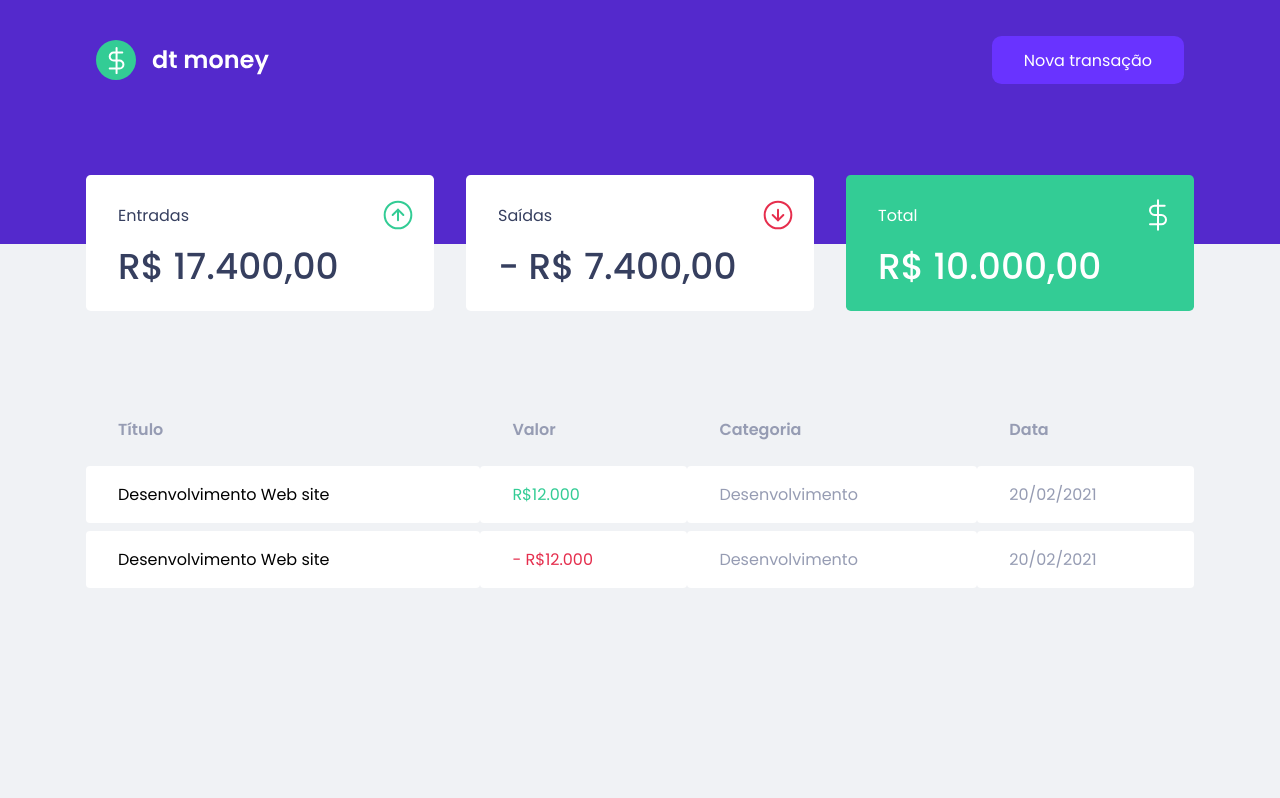
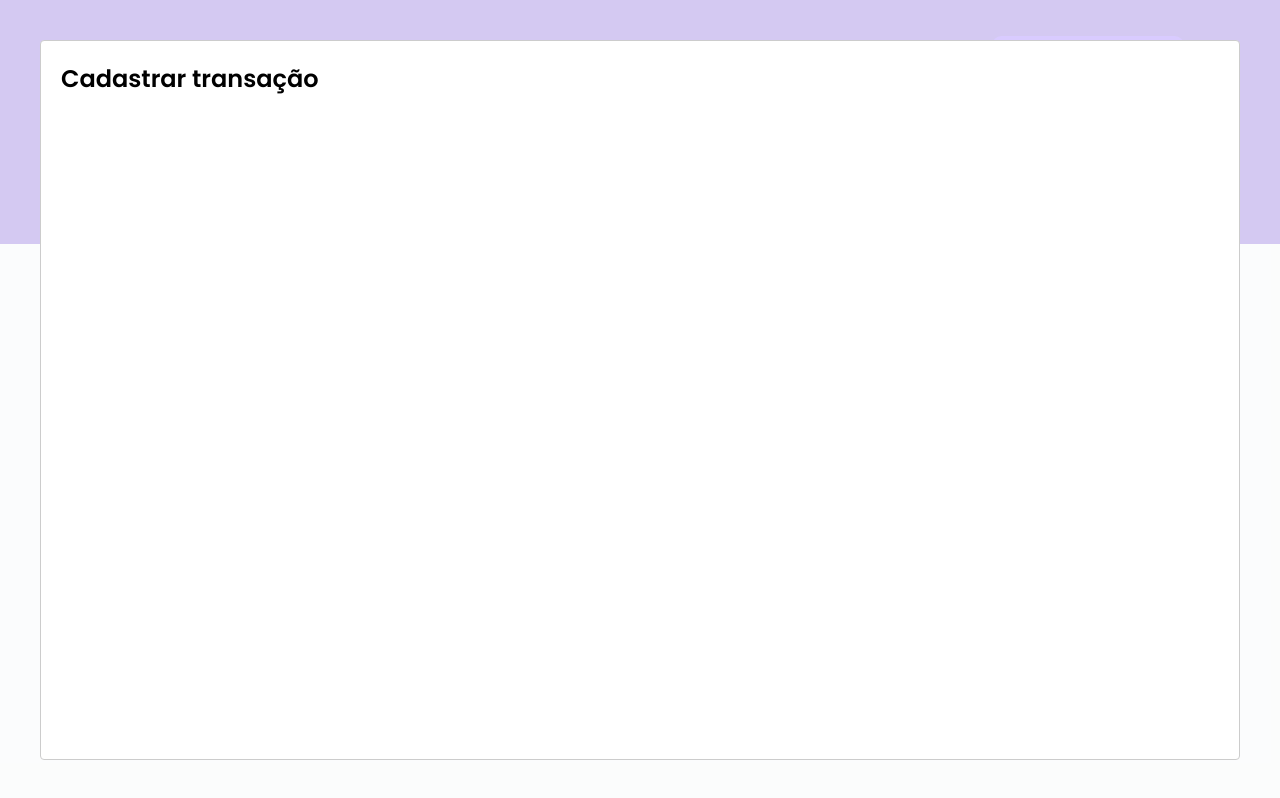
Before and after one commit to LucasRochaFernandes/dtMoney_React_Ignite, a React (Create React App) app: page / in a window 1280 px wide. Both pictures are taken after a click on the button "Nova transação". Built offline with nearby package versions, Linux system fonts and the light colour scheme; no server answers; what miragejs would draw is missing.

Commit message:
react-modal

```diff
--- a/package.json
+++ b/package.json
@@ -6,6 +6,7 @@
     "axios": "^0.26.1",
     "react": "^17.0.2",
     "react-dom": "^17.0.2",
+    "react-modal": "^3.14.4",
     "react-scripts": "5.0.0",
     "styled-components": "^5.3.3",
     "web-vitals": "^2.1.0"
@@ -18,6 +19,7 @@
     "@types/node": "^16.7.13",
     "@types/react": "^17.0.20",
     "@types/react-dom": "^17.0.9",
+    "@types/react-modal": "^3.13.1",
     "@types/styled-components": "^5.1.24",
     "miragejs": "^0.1.43",
     "typescript": "^4.4.2"
--- a/src/App.tsx
+++ b/src/App.tsx
@@ -1,12 +1,30 @@
 import { Dashboard } from "./components/Dashboard";
+import Modal from "react-modal";
 import { Header } from "./components/Header";
 import { GlobalStyle } from "./styles/global";
+import { useState } from "react";
 
 export function App() {
+  const [newTransactionModalIsOpen, setNewTransactionmodalIsOpen] =
+    useState<boolean>(false);
+
+  function handleOpenNewTransactionModal() {
+    setNewTransactionmodalIsOpen(true);
+  }
+
+  function handleCloseNewTransactionModal() {
+    setNewTransactionmodalIsOpen(false);
+  }
   return (
     <>
-      <Header />
+      <Header onOpenNewTransactionModal={handleOpenNewTransactionModal} />
       <Dashboard />
+      <Modal
+        isOpen={newTransactionModalIsOpen}
+        onRequestClose={() => handleCloseNewTransactionModal()}
+      >
+        <h2>Cadastrar transação</h2>
+      </Modal>
       <GlobalStyle />
     </>
   );
--- a/src/components/Header/index.tsx
+++ b/src/components/Header/index.tsx
@@ -1,12 +1,20 @@
+import { useState } from "react";
 import logoImg from "../../assets/Logo.svg";
 import { Container, Content } from "./styles";
+import Modal from "react-modal";
 
-export function Header() {
+interface IHeaderProps {
+  onOpenNewTransactionModal: () => void;
+}
+
+export function Header({ onOpenNewTransactionModal }: IHeaderProps) {
   return (
     <Container>
       <Content>
         <img src={logoImg} alt="dt money logo" />
-        <button type="button">Nova transação</button>
+        <button type="button" onClick={onOpenNewTransactionModal}>
+          Nova transação
+        </button>
       </Content>
     </Container>
   );
```
Also changed, not shown: 1 other file (tests, documents, lock files or other folders).
